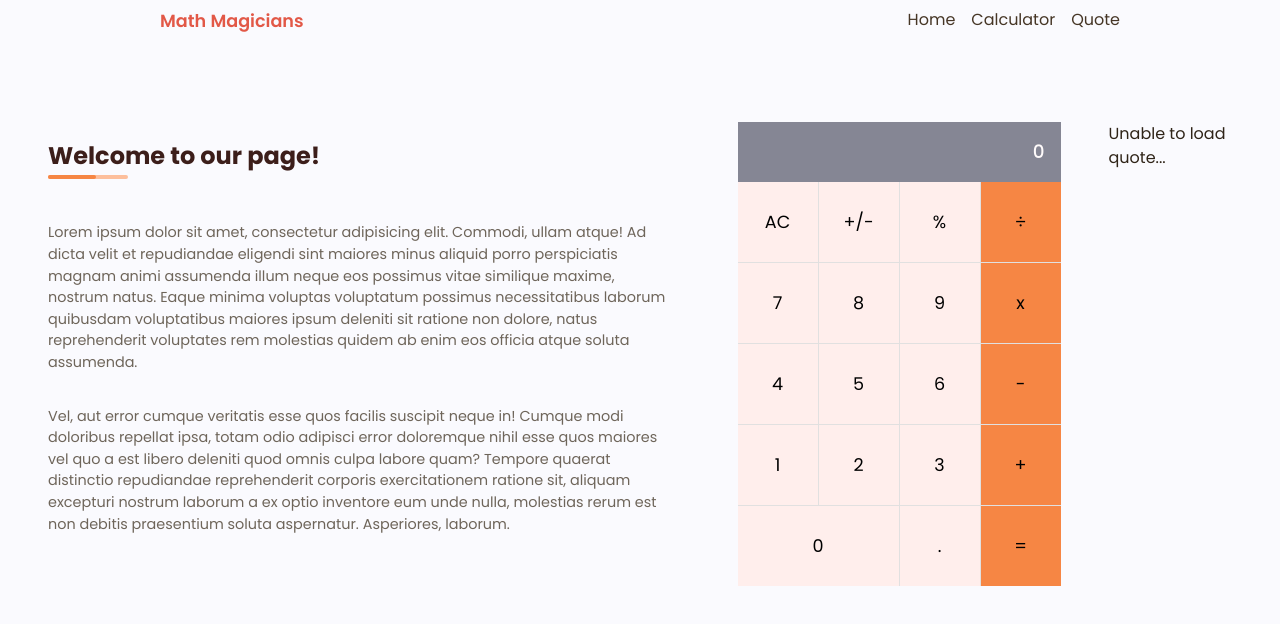
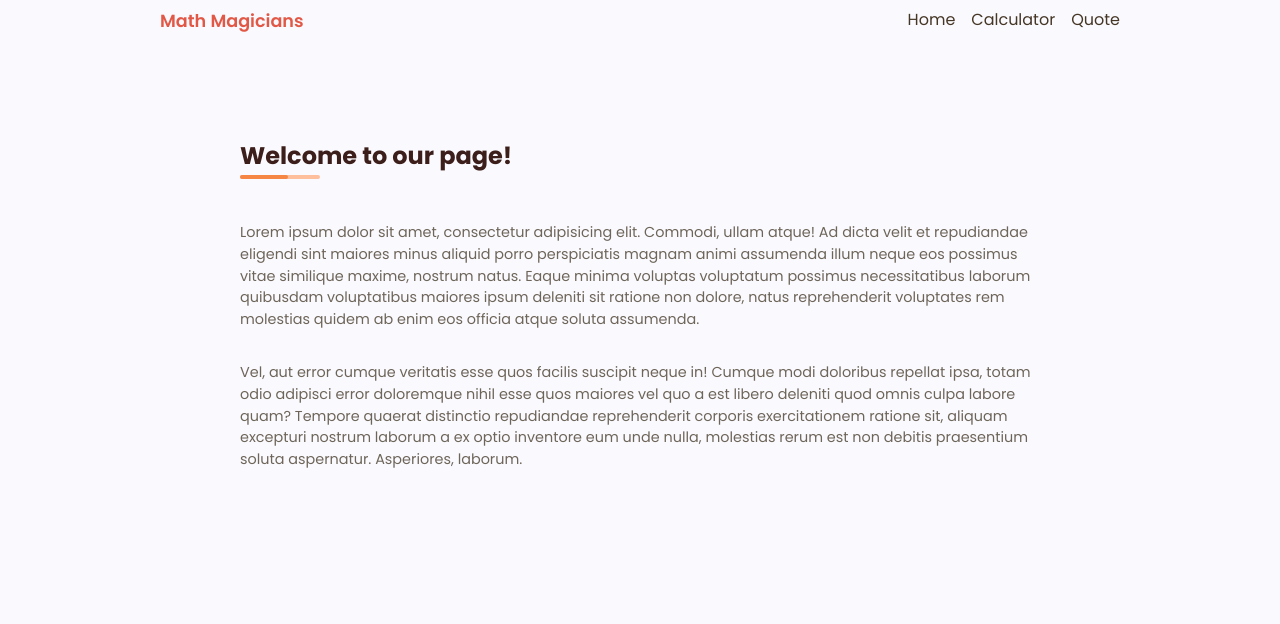
Before and after one commit to henokkhm/microverse-math-magicians, a React (Create React App) app: page / in a window 1280 px wide. Shown: the top 624 px of the page. Built offline with nearby package versions, Linux system fonts and the light colour scheme; no server answers; a web font is replaced by a local one.

Commit message:
Define Routes

```diff
--- a/src/App.js
+++ b/src/App.js
@@ -1,3 +1,5 @@
+import { Routes, Route } from 'react-router-dom';
+
 import styles from './styles/App/App.module.css';
 import Home from './components/Home';
 import Calculator from './components/Calculator';
@@ -10,9 +12,11 @@ function App() {
       <Navbar />
       <main className={styles.app}>
         <div className={styles.content}>
-          <Home />
-          <Calculator />
-          <Quote />
+          <Routes>
+            <Route path="/" element={<Home />} />
+            <Route path="calculator" element={<Calculator />} />
+            <Route path="quote" element={<Quote />} />
+          </Routes>
         </div>
       </main>
     </>
```
